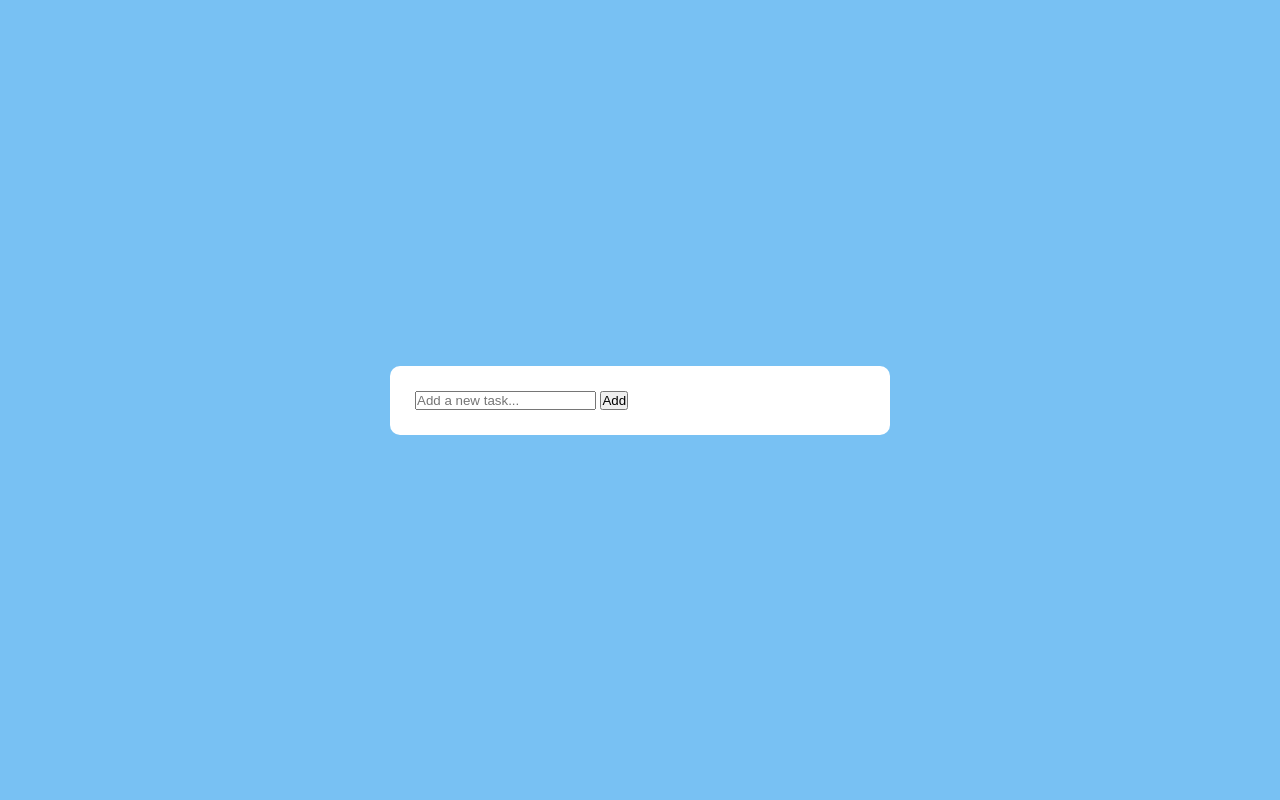
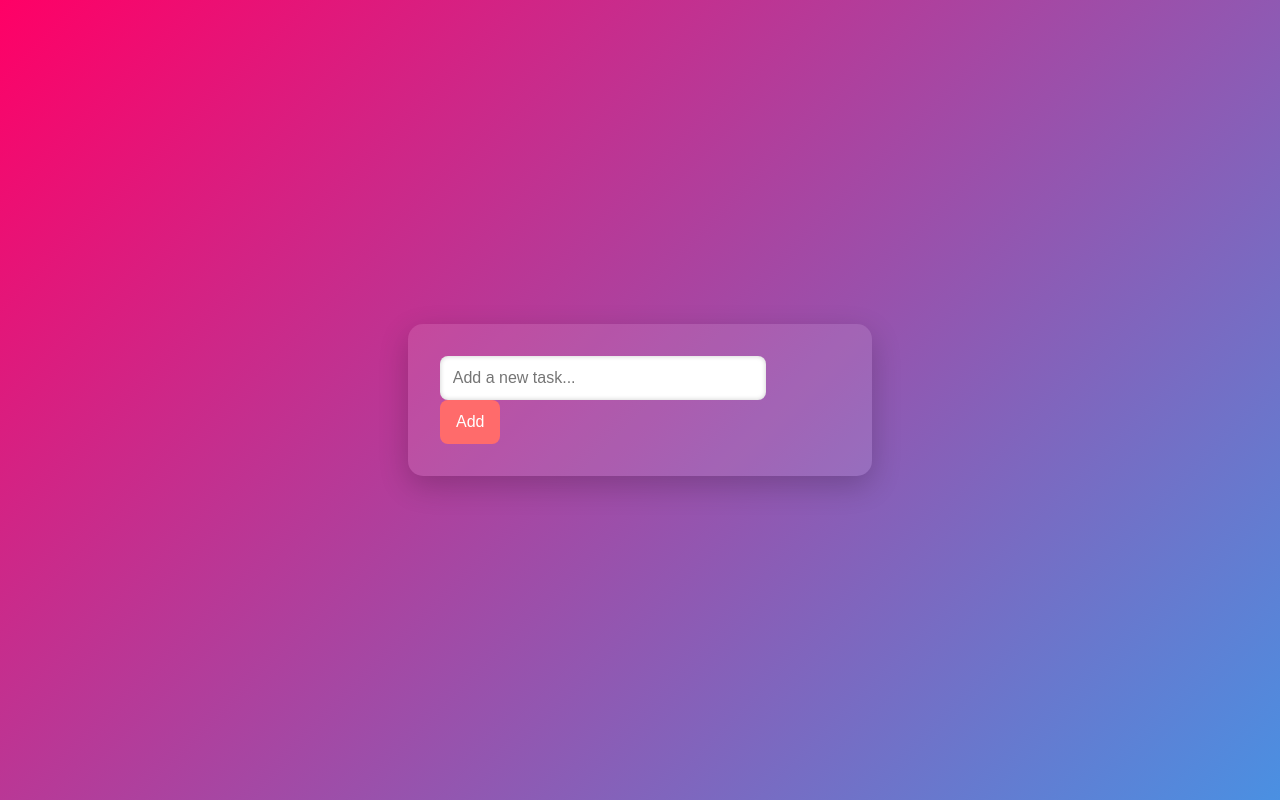
Before and after one commit to ADITYA888895/To-Do-List-Maker-app-25BCE1368-, a plain HTML site: page index.html in a window 1280 px wide. Drawn offline with Linux system fonts and the light colour scheme.

Commit message:
Update style.css

```diff
--- a/style.css
+++ b/style.css
@@ -1,26 +1,72 @@
-* {
-  margin: 0;
-  padding: 0;
-  font-family: "poppins", sans-serif;
-  box-sizing: border-box;
-}
-
-body{
-  background: #78c1f3;
-  min-height: 100vh;
-  display: flex;
-  align-items: center;
-  justify-content: center;
-}
-
-.container {
-  background: #fff;
-  padding: 25px;
-  width: 500px;
-  border-radius: 10px;
-}
-
-.todo-header{
+body {
+  font-family: 'Arial', sans-serif;
+  background: linear-gradient(135deg, #f06, #4a90e2);
   display: flex;
   justify-content: center;
+  align-items: center;
+  height: 100vh;
+  margin: 0;
+  color: #fff;
 }
+.container {
+  background: rgba(255, 255, 255, 0.1);
+  padding: 2rem;
+  border-radius: 15px;
+  box-shadow: 0 10px 30px rgba(0, 0, 0, 0.2);
+  width: 100%;
+  max-width: 400px;
+}
+input[type="text"] {
+  width: calc(100% - 100px);
+  padding: 0.8rem;
+  border-radius: 8px;
+  border: none;
+  outline: none;
+  font-size: 1rem;
+  margin-right: 1rem;
+  box-shadow: inset 0 0 5px rgba(0, 0, 0, 0.2);
+}
+button {
+  padding: 0.8rem 1rem;
+  border-radius: 8px;
+  border: none;
+  background: #ff6b6b;
+  color: #fff;
+  font-size: 1rem;
+  cursor: pointer;
+  transition: background 0.3s;
+}
+button:hover {
+  background: #ff4757;
+}
+.todo {
+  background: rgba(255, 255, 255, 0.2);
+  border-radius: 8px;
+  margin-top: 1rem;
+  display: flex;
+  justify-content: space-between;
+  align-items: center;
+  padding: 0.8rem;
+  box-shadow: 0 5px 15px rgba(0, 0, 0, 0.1);
+  transition: transform 0.2s, background 0.3s;
+}
+.todo:hover {
+  transform: translateY(-3px);
+  background: rgba(255, 255, 255, 0.3);
+}
+.task {
+  flex: 1;
+  font-size: 1rem;
+  cursor: pointer;
+}
+.delete, .edit {
+  cursor: pointer;
+  transition: transform 0.2s, color 0.3s;
+  margin-left: 10px;
+}
+.delete:hover {
+  color: #ff4757;
+}
+.edit:hover {
+  color: #1e90ff;
+}
```
